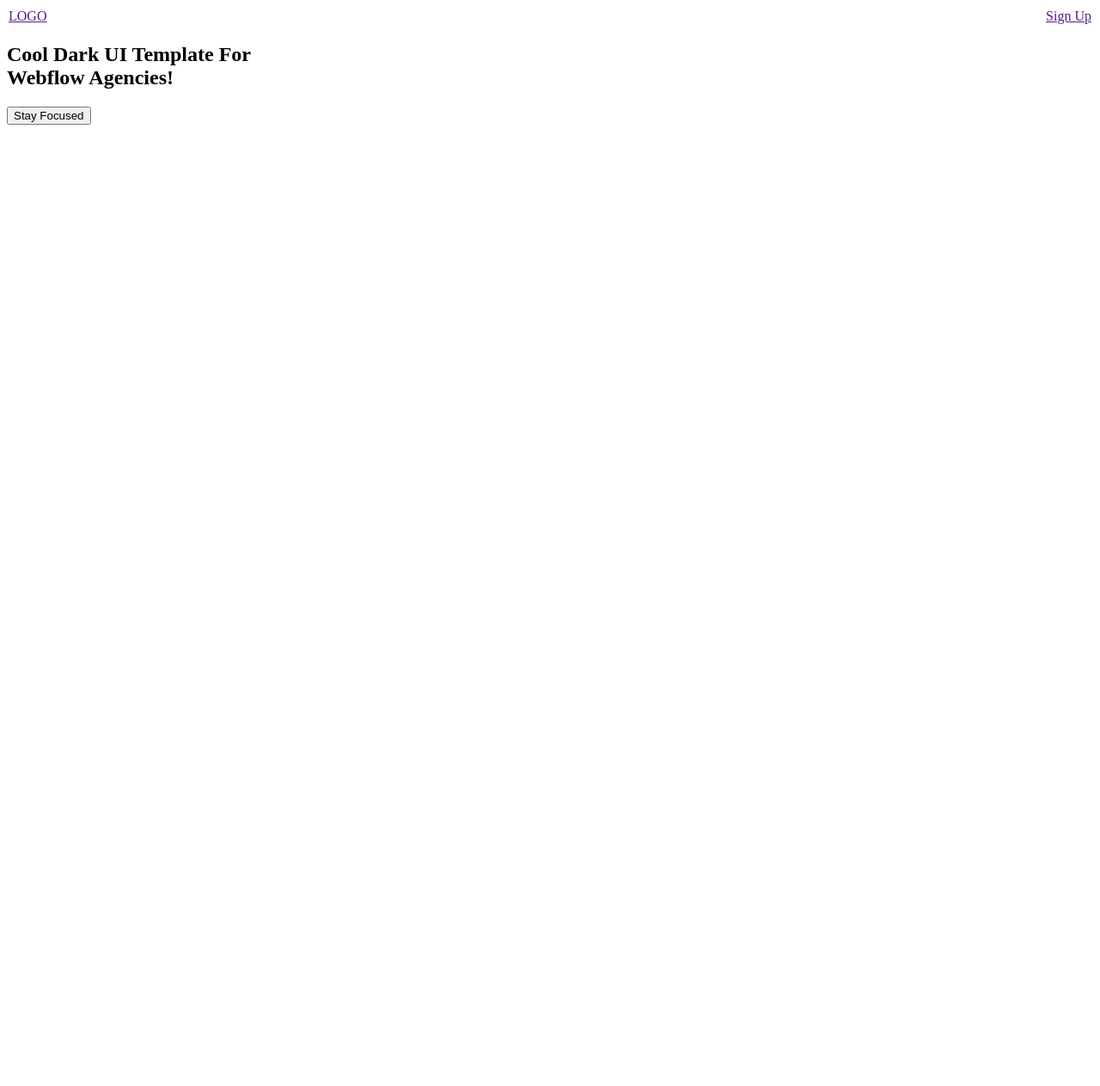
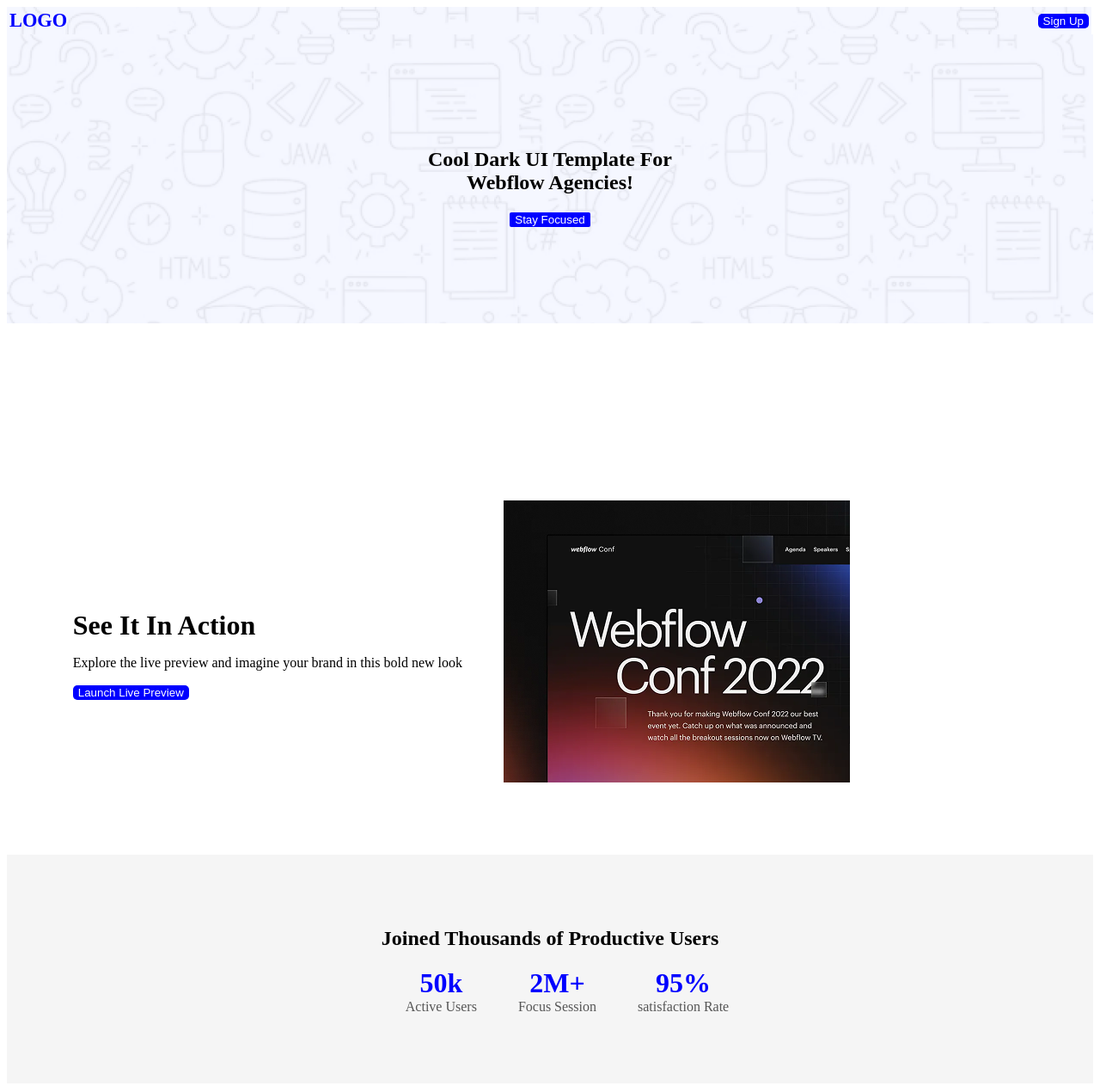
Before and after one commit to enjoydas213/My-First-Assignment, a plain HTML site: page index.html in a window 1280 px wide. Shown: the whole page at 86% size. Before the commit the page ends 800 px from the top, so only its background shows below. Drawn offline with Linux system fonts and the light colour scheme.

Commit message:
added my latest work

```diff
--- a/index.html
+++ b/index.html
@@ -11,12 +11,36 @@
 <body>
     <header class="navbar">
         <a href="" class="logo">LOGO</a>
-        <a href="" class="button_outline">Sign Up</a>
+        <button class="button_top">Sign Up</button>
     </header>
     <section class="banner">
         <h1 class="banner-title">Cool Dark UI Template For <br>Webflow Agencies!</h1>
         <button class="button_head">Stay Focused</button>
     </section>
+    <main>
+        <section class="action">
+            <div class="action_text">
+                <h2>See It In Action</h2>
+                <p>Explore the live preview and imagine your brand in this bold new look</p>
+                <button class="button_top">Launch Live Preview</button>
+
+            </div>
+            <div>
+                <img src="images/wc-mini.png" alt="Template Preview">
+            </div>
+        </section>
+        <section class="users">
+            <h2>Joined Thousands of Productive Users </h2>
+            <ul class="users_stats">
+                <li><span class="numbers">50k</span><span class="label">Active Users</span></li>
+                <li><span class="numbers">2M+</span> <span class="label">Focus Session</span></li>
+                <li><span class="numbers">95%</span><span class="label">satisfaction Rate</span></li>
+            </ul>
+        </section>
+    </main>
+    <footer>
+
+    </footer>
 </body>
 
 </html>
--- a/styles.css/blog.css
+++ b/styles.css/blog.css
@@ -2,5 +2,98 @@
     display: flex;
     justify-content: space-between;
     align-items: center;
-    padding: 2px;
+    padding: 3px;
+    font-size: large;
+    background-image: url('../images/Hero-bg.png');
+    margin-right: 2px;
+
 }
+
+.logo {
+    font-size: 1.4rem;
+    font-weight: 800;
+    color: blue;
+    text-decoration-line: none;
+
+}
+
+.button_top {
+    background: blue;
+    color: white;
+    border: none;
+    border-radius: 5px;
+}
+
+.bannar-title {
+    font-size: 2rem, 4vw + 1rem, 3rem;
+
+}
+
+.banner {
+    background-image: url('../images/Hero-bg.png');
+    text-align: center;
+    padding: 7rem 6vw;
+    background-repeat: no-repeat;
+    background-size: cover;
+}
+
+.button_head {
+    background-color: blue;
+    border: none;
+    border-radius: 2px;
+    color: white;
+    font-size: smaller;
+}
+
+.action {
+    display: grid;
+    gap: 3rem;
+    grid-template-columns: minmax(280px, 1fr);
+    align-items: center;
+    display: flex;
+    margin-top: 10%;
+    padding: 5rem 6vw;
+}
+
+.action_text h2 {
+    font-size: 2rem;
+    margin-bottom: 0.5rem;
+}
+
+.action_media img {
+    border-radius: 10px;
+    box-shadow: 0 10px 25px rgba(0, 0, 0, 0.1);
+}
+
+.users {
+    background-color: whitesmoke;
+    text-align: center;
+    padding: 4rem 6vw;
+}
+
+.user h2 {
+    margin-bottom: 2.5rem;
+}
+
+.users_stats {
+    list-style: none;
+    display: flex;
+    flex-wrap: wrap;
+    justify-content: center;
+    gap: 3rem;
+}
+
+.users_stats li {
+    text-align: center;
+}
+
+.numbers {
+    font-size: 2rem;
+    font-weight: 700;
+    display: block;
+    color: blue;
+}
+
+.label {
+    color: #555;
+}
```
